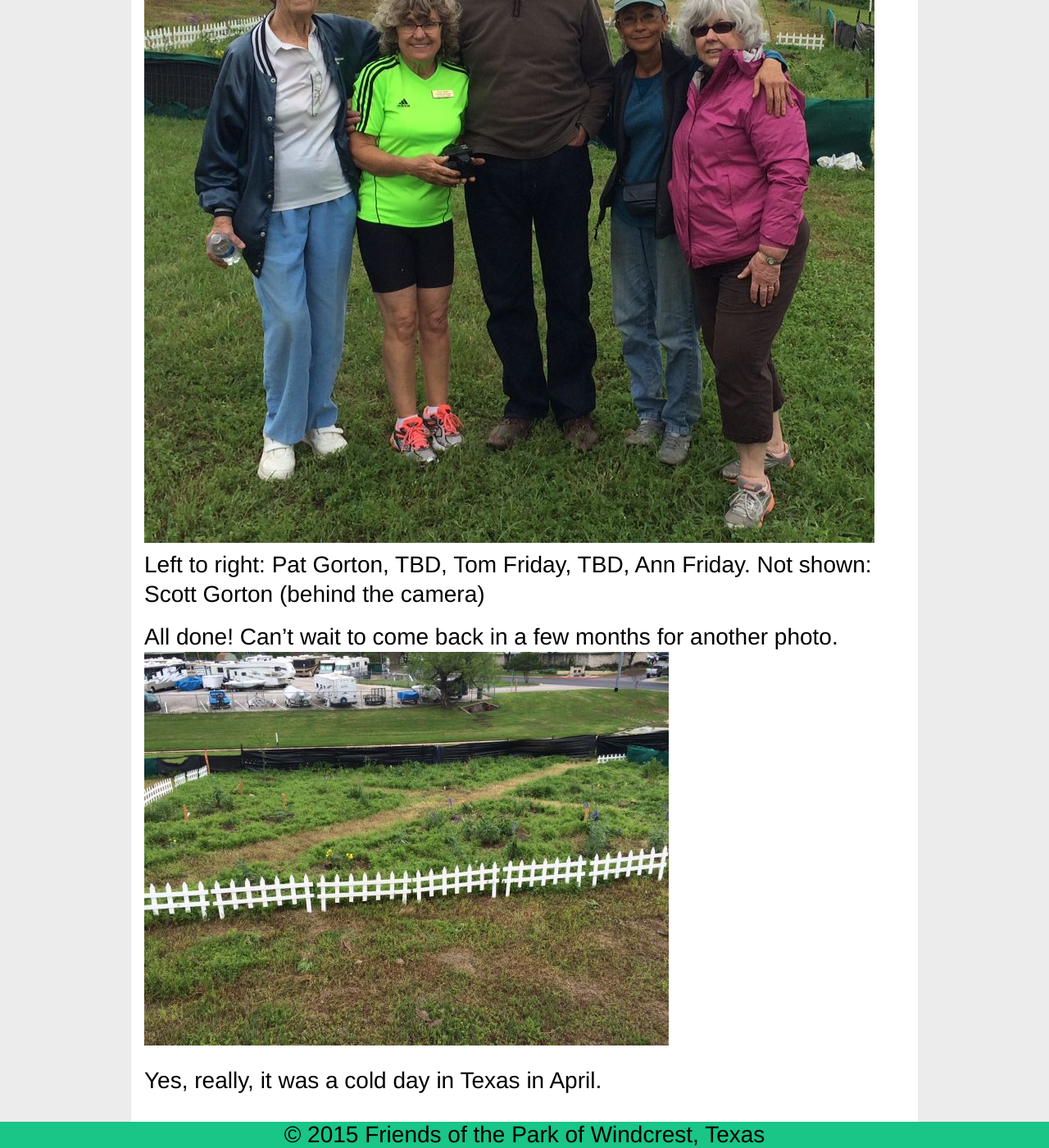
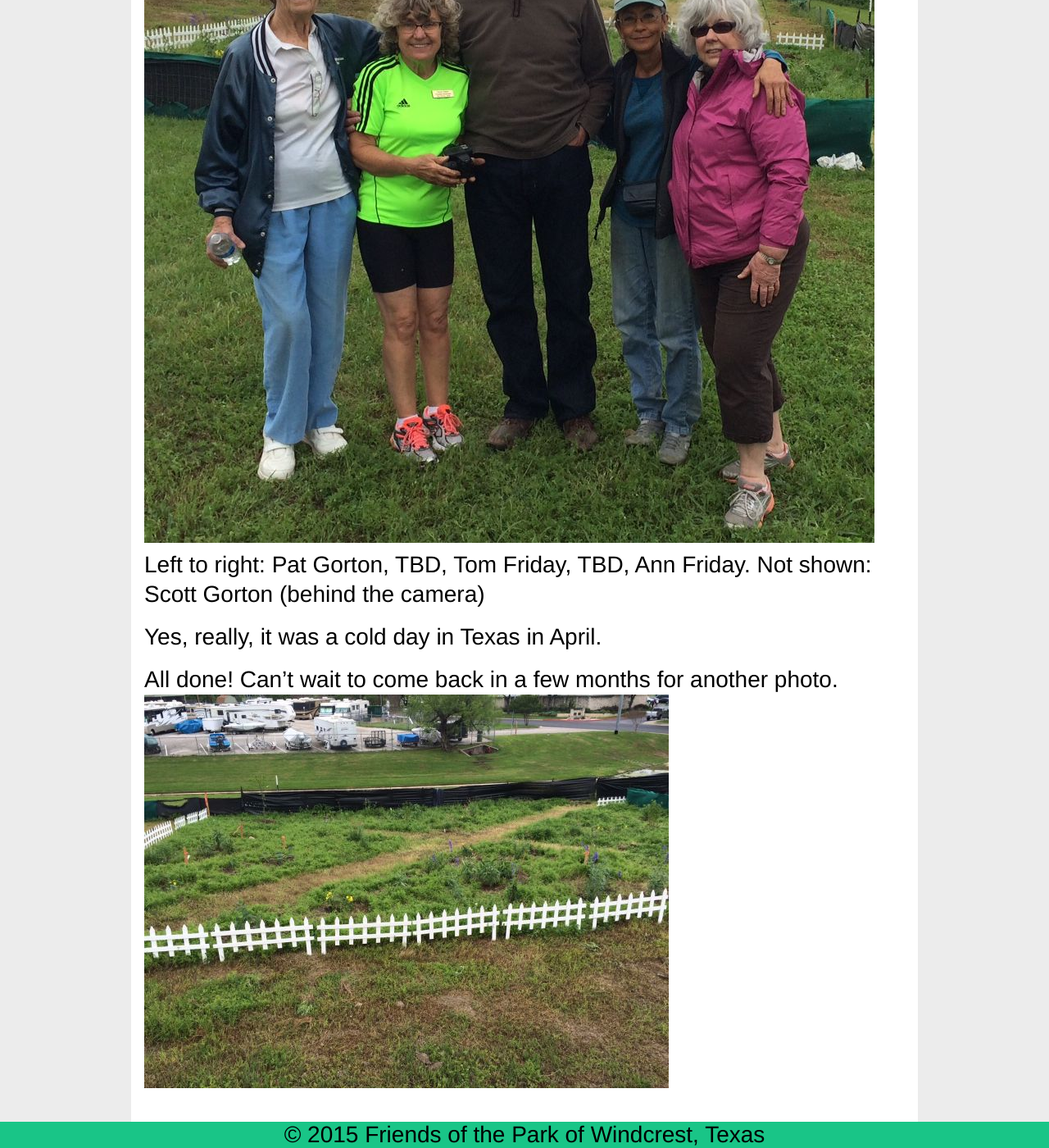
Before and after one commit to friendsoftheparkofwindcresttexas/friendsoftheparkofwindcresttexas.github.io, a Jekyll site: the page built from _posts/2014-11-01-project-milkweed_planting.md, in a window 1280 px wide and 1400 px high, scrolled down 1306 px. Shown: the whole window at 82% size. Built offline with Jekyll 4.4.1, drawn with Linux system fonts in a browser that asks for light colours; nearby versions of some CDN libraries.

Commit message:
rearranged text for better flow

```diff
--- a/_posts/2014-11-01-project-milkweed_planting.md
+++ b/_posts/2014-11-01-project-milkweed_planting.md
@@ -18,7 +18,7 @@ Next two photos are of the planting near Takas Park on April 4, 2015.
 Left to right: Pat Gorton, TBD, Tom Friday, TBD, Ann Friday.
 Not shown: Scott Gorton (behind the camera)
 
+Yes, really, it was a cold day in Texas in April.
+
 All done! Can't wait to come back in a few months for another photo.
 ![garden fully planted](/images/milkweed gardens/Takas Park garden, completed.JPG)
-
-Yes, really, it was a cold day in Texas in April.
```
